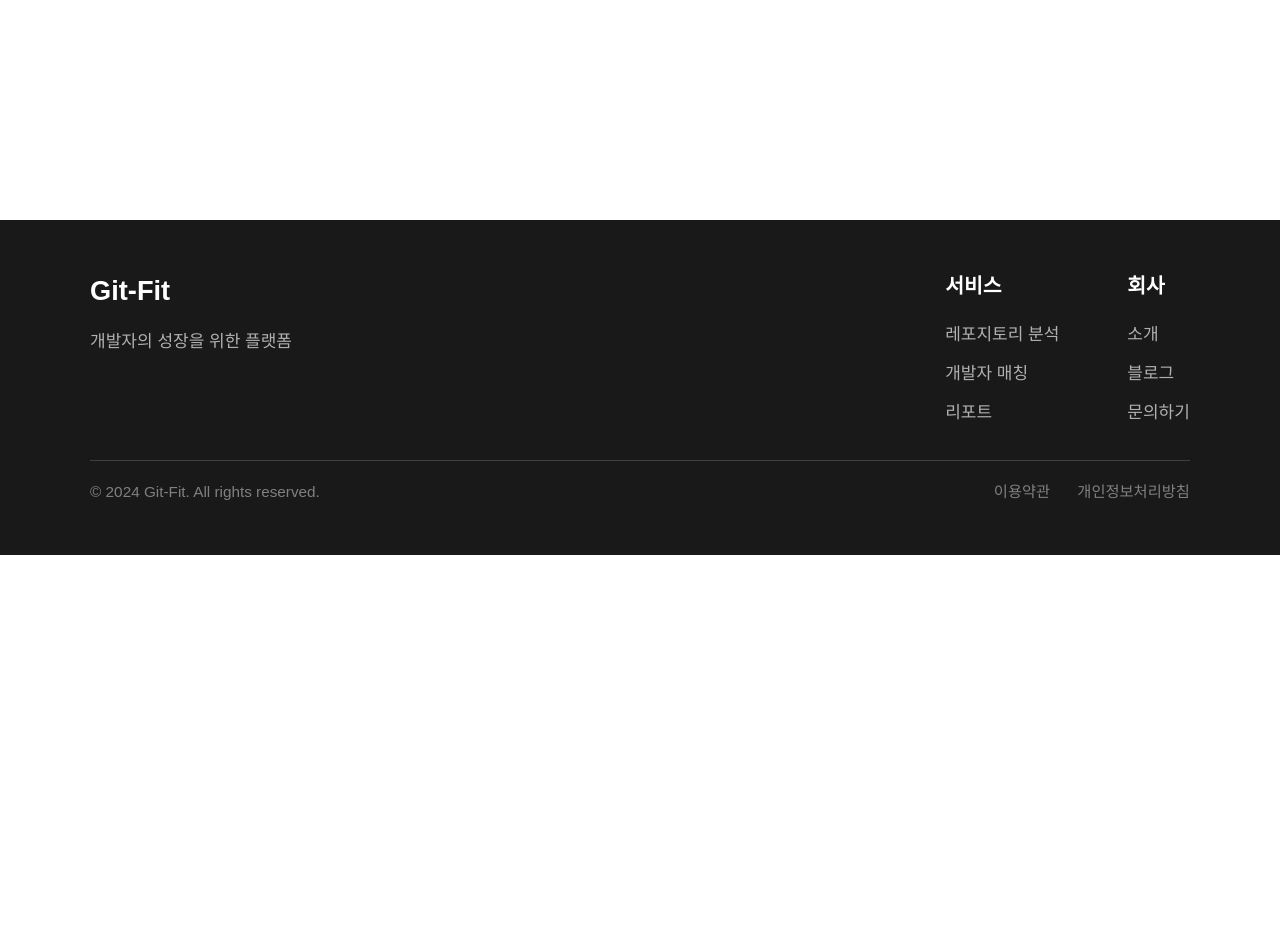
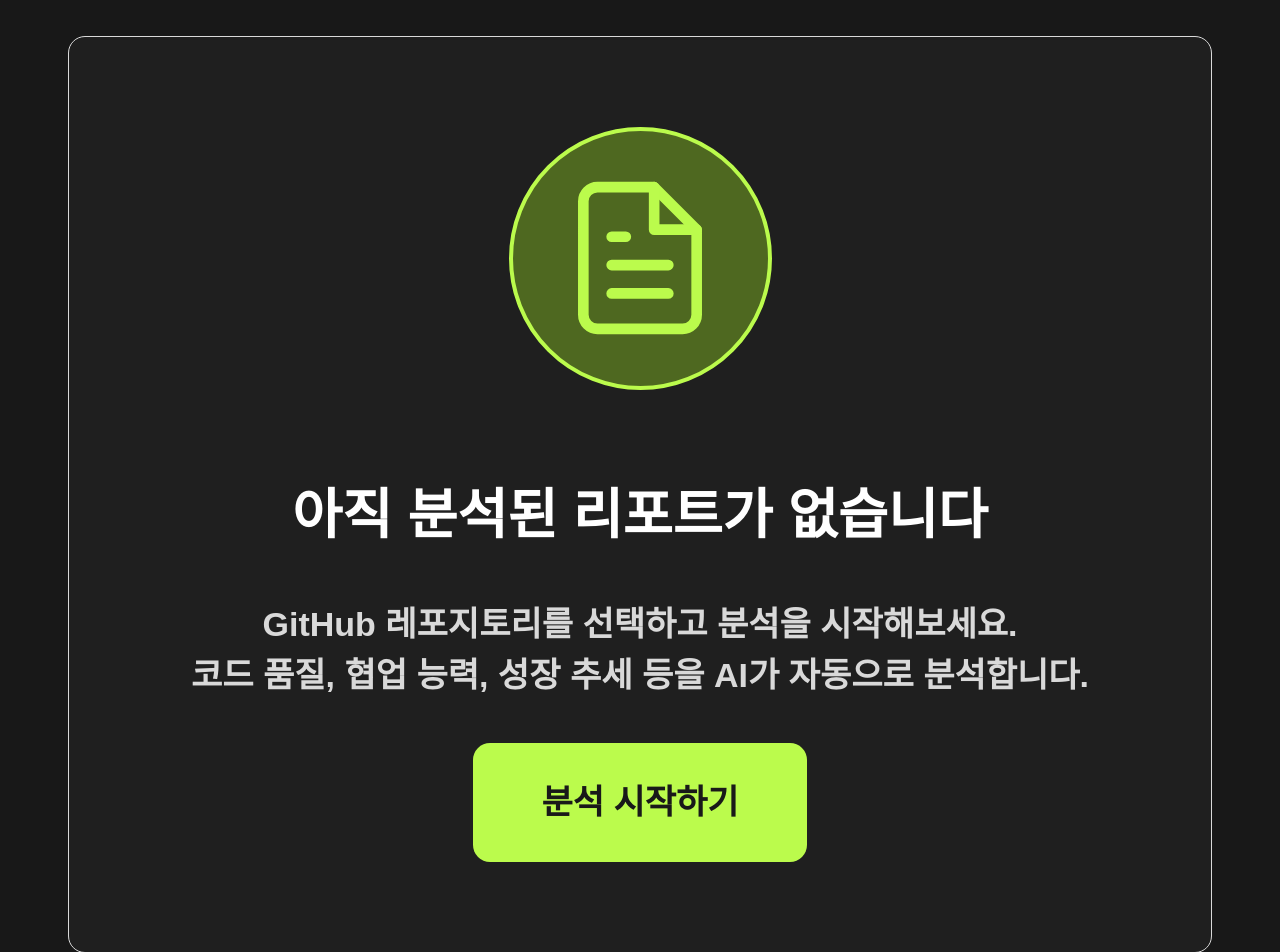
Before and after one commit to KAU-gitfit/gitfit-next, a Next.js app: page /reports in a window 1280 px wide. Before the commit this address had no page. Shown: the part 460-1412 px from the top of the page. Before the commit the page ends 1015 px from the top, so only its background shows below. Built offline with nearby package versions, Linux system fonts and the light colour scheme.

Commit message:
feat: add reports page with empty state

```diff
--- a/app/components/Header.tsx
+++ b/app/components/Header.tsx
@@ -38,7 +38,9 @@ export default function Header() {
           <Link href="/repositories" className="font-semibold text-[#191919] text-[40px] hover:text-[#bbfb4c] transition-colors cursor-pointer">
             레포지토리
           </Link>
-          <p className="font-semibold text-[#191919] text-[40px]">리포트</p>
+          <Link href="/reports" className="font-semibold text-[#191919] text-[40px] hover:text-[#bbfb4c] transition-colors cursor-pointer">
+            리포트
+          </Link>
           <div className="relative" ref={dropdownRef}>
             <button
               onClick={() => setIsDropdownOpen(!isDropdownOpen)}
--- a/app/components/icons.tsx
+++ b/app/components/icons.tsx
@@ -45,3 +45,13 @@ export function IconCalendar({ size = 48 }: { size?: number }) {
     </svg>
   );
 }
+
+export function IconFileText({ size = 48 }: { size?: number }) {
+  return (
+    <svg xmlns="http://www.w3.org/2000/svg" width={size} height={size} viewBox="0 0 48 48" fill="none">
+      <path d="M28 4H12C10.9391 4 9.92172 4.42143 9.17157 5.17157C8.42143 5.92172 8 6.93913 8 8V40C8 41.0609 8.42143 42.0783 9.17157 42.8284C9.92172 43.5786 10.9391 44 12 44H36C37.0609 44 38.0783 43.5786 38.8284 42.8284C39.5786 42.0783 40 41.0609 40 40V16L28 4Z" stroke="#BBFB4C" strokeWidth="3" strokeLinecap="round" strokeLinejoin="round"/>
+      <path d="M28 4V16H40" stroke="#BBFB4C" strokeWidth="3" strokeLinecap="round" strokeLinejoin="round"/>
+      <path d="M32 26H16M32 34H16M20 18H16" stroke="#BBFB4C" strokeWidth="3" strokeLinecap="round" strokeLinejoin="round"/>
+    </svg>
+  );
+}
--- /dev/null
+++ b/app/reports/page.tsx
@@ -0,0 +1,44 @@
+"use client";
+
+import Link from "next/link";
+import { IconFileText } from "../components/icons";
+
+export default function ReportsPage() {
+  return (
+    <div className="bg-[#181818] min-h-screen pt-[250px]">
+      {/* Title Section */}
+      <div className="px-[80px] py-[40px] h-[230px] flex items-start mb-[80px]">
+        <div className="flex flex-col gap-[30px]">
+          <h1 className="text-[96px] font-bold text-white">개발자 리포트</h1>
+        </div>
+      </div>
+
+      {/* Empty State Section */}
+      <div className="px-[80px] py-[24px]">
+        <div className="bg-[#1f1f1f] border border-[#d9d9d9] rounded-[20px] h-[1078px] flex flex-col items-center justify-center gap-[100px] py-[154px]">
+          {/* File Icon */}
+          <div className="bg-[#4e6820] border-[5px] border-[#bbfb4c] rounded-full flex items-center justify-center p-[50px]">
+            <IconFileText size={200} />
+          </div>
+
+          {/* Empty State Text and Button */}
+          <div className="flex flex-col gap-[50px] items-center justify-center w-[1250px]">
+            <h2 className="text-[64px] font-bold text-white text-center">
+              아직 분석된 리포트가 없습니다
+            </h2>
+            <div className="text-[40px] font-bold text-[#d9d9d9] text-center">
+              <p className="mb-0">GitHub 레포지토리를 선택하고 분석을 시작해보세요.</p>
+              <p>코드 품질, 협업 능력, 성장 추세 등을 AI가 자동으로 분석합니다.</p>
+            </div>
+            <Link
+              href="/repositories"
+              className="bg-[#bbfb4c] rounded-[20px] px-[80px] py-[40px]"
+            >
+              <span className="text-[40px] font-semibold text-[#191919]">분석 시작하기</span>
+            </Link>
+          </div>
+        </div>
+      </div>
+    </div>
+  );
+}
```
